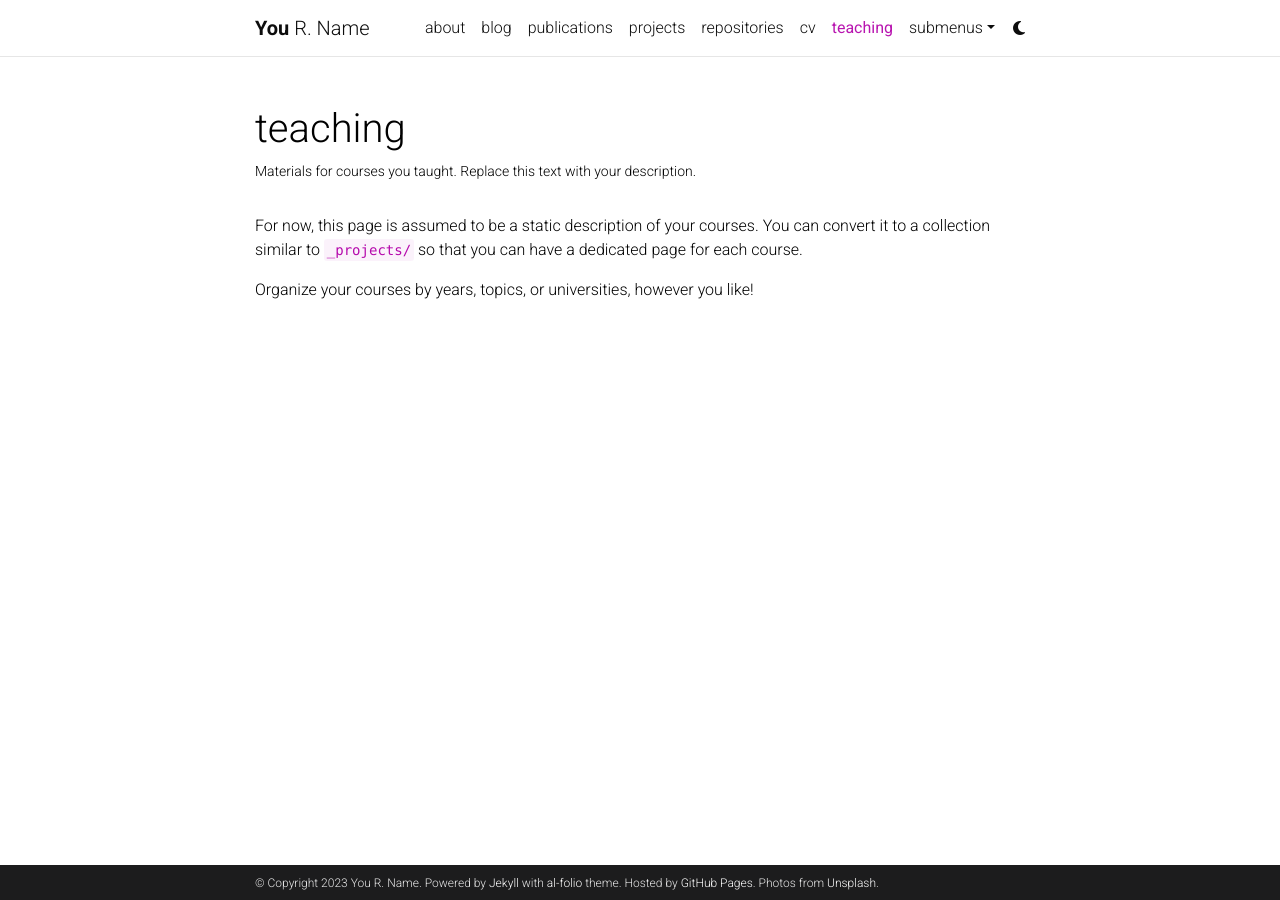
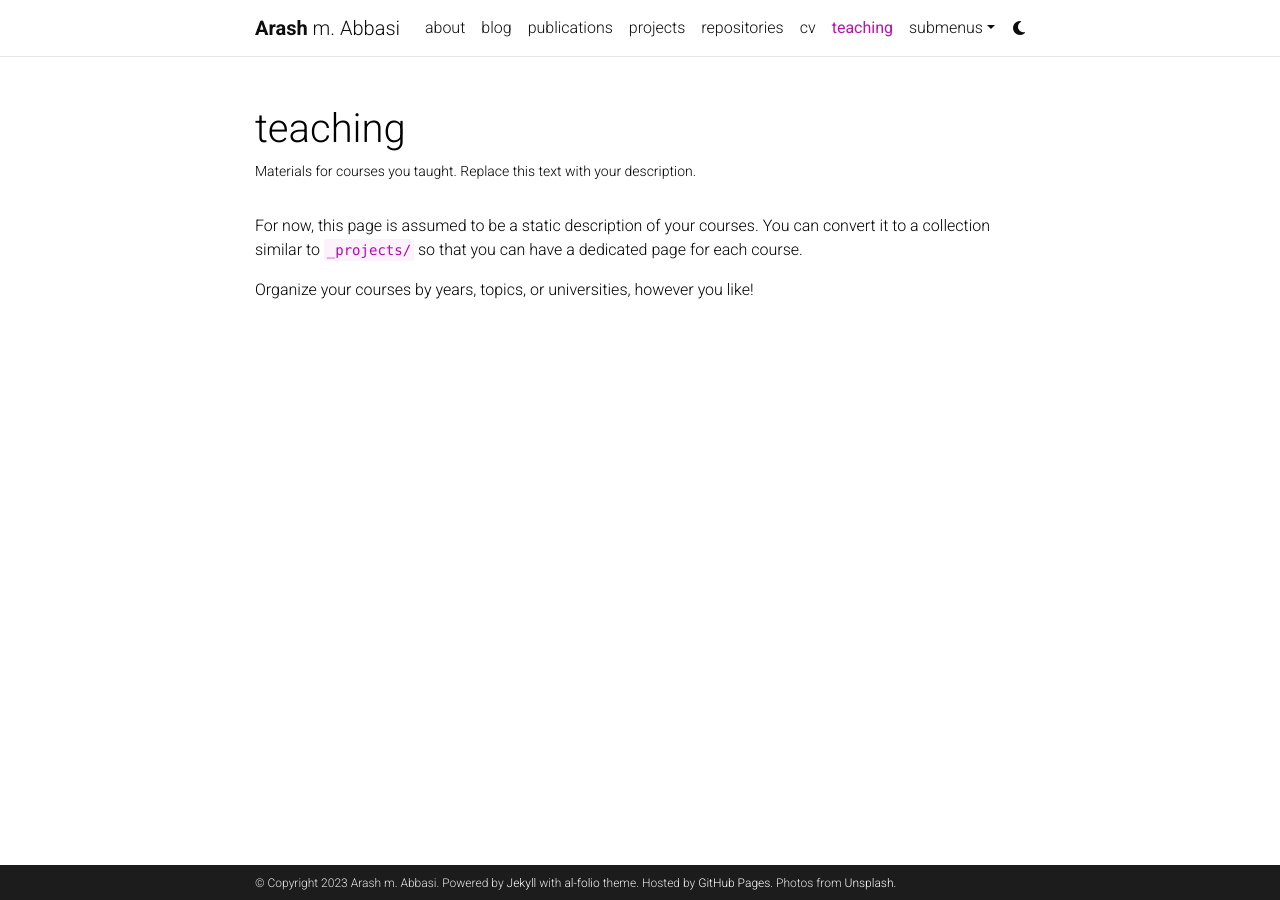
Before and after one commit to Arash10Abbasi/arash10abbasi.github.io, a Jekyll site: the page built from _pages/teaching.md, in a window 1280 px wide. Built offline with Jekyll 4.4.1, drawn with Linux system fonts in a browser that asks for light colours; comment, search, counter and statistics services are not loaded; a style sheet for code colours, icons or effects is not loaded.

Commit message:
Update _config.yml

```diff
--- a/_config.yml
+++ b/_config.yml
@@ -3,10 +3,10 @@
 # -----------------------------------------------------------------------------
 
 title: blank # the website title (if blank, full name will be used instead)
-first_name: You
-middle_name: R.
-last_name: Name
-email: you@example.com
+first_name: Arash
+middle_name: m.
+last_name: Abbasi
+email: arash@gacha.ir
 description: > # the ">" symbol means to ignore newlines until "footer_text:"
   A simple, whitespace theme for academics. Based on [*folio](https://github.com/bogoli/-folio) design.
 footer_text: >
@@ -18,7 +18,7 @@ keywords: jekyll, jekyll-theme, academic-website, portfolio-website  # add your
 lang: en # the language of your site (for example: en, fr, cn, ru, etc.)
 icon: ⚛️  # the emoji used as the favicon (alternatively, provide image name in /assets/img/)
 
-url: https://alshedivat.github.io # the base hostname & protocol for your site
+url: https://arash10abbasi.github.io # the base hostname & protocol for your site
 baseurl: /al-folio # the subpath of your site, e.g. /blog/
 last_updated: false # set to true if you want to display last updated in the footer
 impressum_path:  # set to path to include impressum link in the footer, use the same path as permalink in a page, helps to conform with EU GDPR
```
